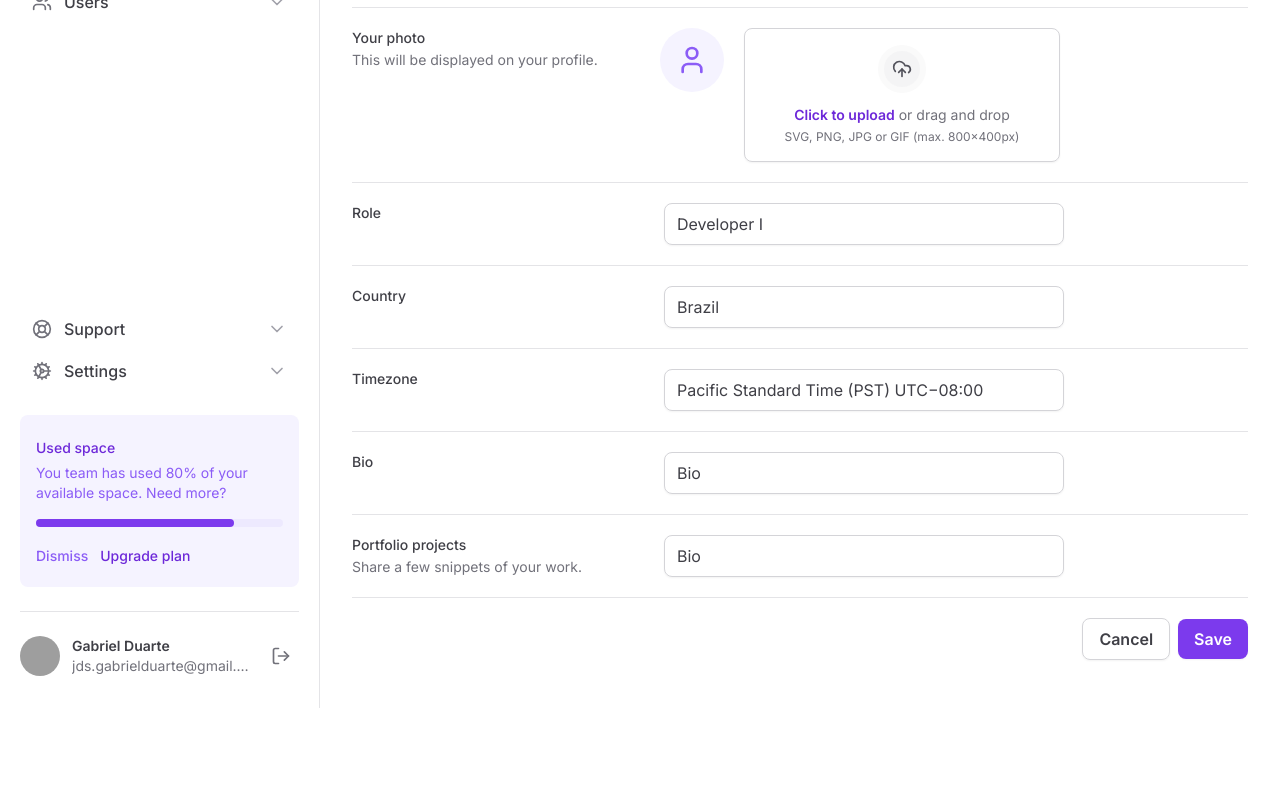
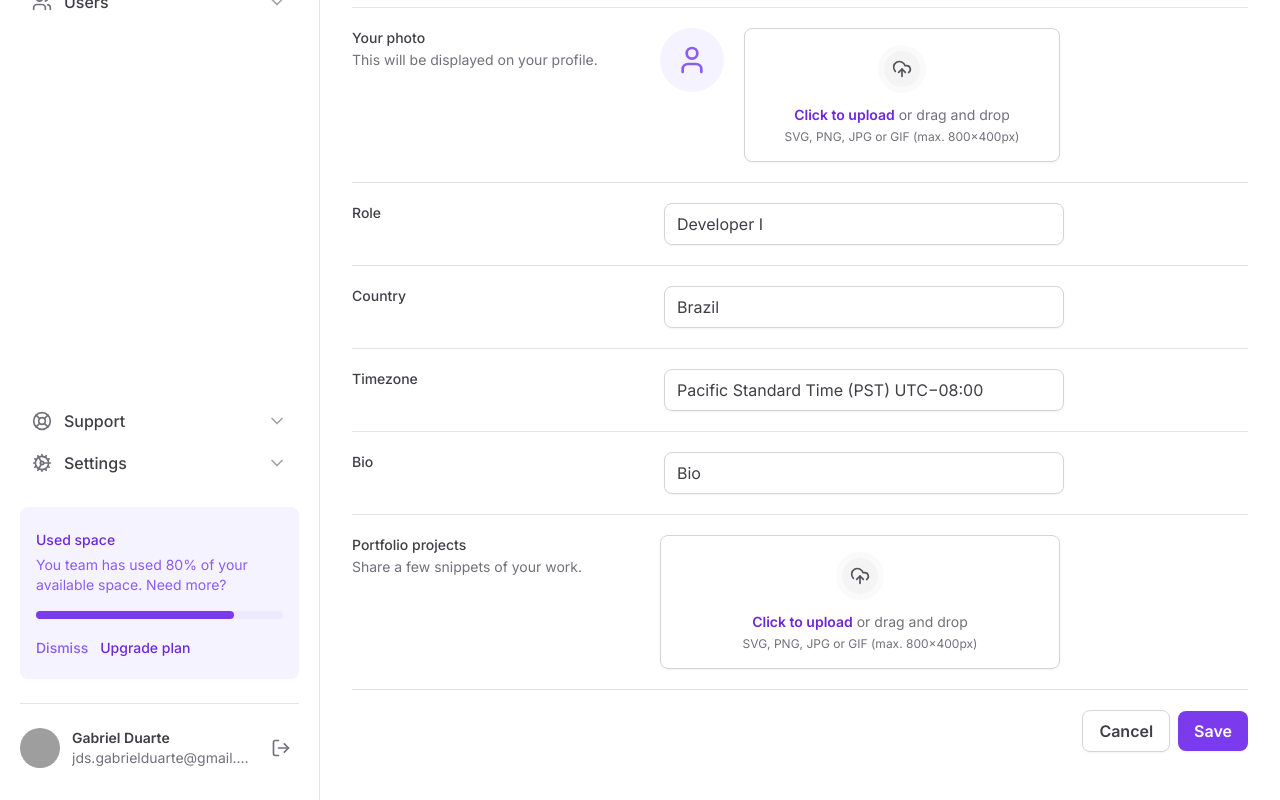
Before and after one commit to jdgabriel/masterclass-nextjs-tailwind, a Next.js app: page / in a window 1280 px wide. Shown: the part 388-1188 px from the top of the page. Before the commit the page ends 1096 px from the top, so only its background shows below. Built offline with nearby package versions, Linux system fonts and the light colour scheme; grey boxes are pictures that could not be loaded.

Commit message:
input: create file input component

```diff
--- a/src/app/page.tsx
+++ b/src/app/page.tsx
@@ -1,3 +1,4 @@
+import { InputFile } from '@/components/Form/FileInput'
 import { Input } from '@/components/Input'
 import SettingsTab from '@/components/SettingsTab'
 import { Mail, UploadCloud, User } from 'lucide-react'
@@ -82,33 +83,11 @@ export default function Home() {
                 This will be displayed on your profile.
               </span>
             </label>
-            <div className="flex items-start gap-5">
-              <div className="flex h-16 w-16 items-center justify-center rounded-full bg-violet-50">
-                <User className="h-8 w-8 text-violet-500" />
-              </div>
-
-              <label
-                htmlFor="photo"
-                className="hover:bg-violet-25 group flex flex-1 cursor-pointer flex-col items-center gap-3 rounded-lg border border-zinc-300 px-6 py-4 text-center text-zinc-500 shadow-sm hover:border-violet-200 hover:text-violet-500"
-              >
-                <div className="border-6 rounded-full border-zinc-50 bg-zinc-100 p-2 group-hover:border-violet-50 group-hover:bg-violet-100">
-                  <UploadCloud className="h-5 w-5 text-zinc-600 group-hover:text-violet-600" />
-                </div>
-
-                <div className="flex flex-col items-center gap-1">
-                  <span className="text-sm">
-                    <span className="font-semibold text-violet-700">
-                      Click to upload
-                    </span>{' '}
-                    or drag and drop
-                  </span>
-                  <span className="text-xs">
-                    SVG, PNG, JPG or GIF (max. 800x400px)
-                  </span>
-                </div>
-              </label>
-              <input className="sr-only" id="photo" type="file" />
-            </div>
+            <InputFile.Root className="flex items-start gap-5">
+              <InputFile.Preview />
+              <InputFile.Trigger />
+              <InputFile.Control />
+            </InputFile.Root>
           </div>
 
           <div className="grid-cols-form grid gap-3 pt-5">
@@ -167,9 +146,10 @@ export default function Home() {
                 Share a few snippets of your work.
               </span>
             </label>
-            <Input.Root>
-              <Input.Control id="portfolio" type="text" defaultValue="Bio" />
-            </Input.Root>
+            <InputFile.Root>
+              <InputFile.Trigger />
+              <InputFile.Control multiple />
+            </InputFile.Root>
           </div>
 
           <div className="flex items-center justify-end gap-2 pt-5">
--- /dev/null
+++ b/src/components/Form/FileInput/index.tsx
@@ -0,0 +1,50 @@
+import { UploadCloud, User } from 'lucide-react'
+import { ComponentProps } from 'react'
+
+type InputFileRootProps = ComponentProps<'div'>
+
+function InputFileRoot(props: InputFileRootProps) {
+  return <div {...props} />
+}
+
+function InputFileTrigger() {
+  return (
+    <label
+      htmlFor="photo"
+      className="hover:bg-violet-25 group flex flex-1 cursor-pointer flex-col items-center gap-3 rounded-lg border border-zinc-300 px-6 py-4 text-center text-zinc-500 shadow-sm hover:border-violet-200 hover:text-violet-500"
+    >
+      <div className="border-6 rounded-full border-zinc-50 bg-zinc-100 p-2 group-hover:border-violet-50 group-hover:bg-violet-100">
+        <UploadCloud className="h-5 w-5 text-zinc-600 group-hover:text-violet-600" />
+      </div>
+
+      <div className="flex flex-col items-center gap-1">
+        <span className="text-sm">
+          <span className="font-semibold text-violet-700">Click to upload</span>{' '}
+          or drag and drop
+        </span>
+        <span className="text-xs">SVG, PNG, JPG or GIF (max. 800x400px)</span>
+      </div>
+    </label>
+  )
+}
+
+function InputFilePreview() {
+  return (
+    <div className="flex h-16 w-16 items-center justify-center rounded-full bg-violet-50">
+      <User className="h-8 w-8 text-violet-500" />
+    </div>
+  )
+}
+
+type InputFileControlProps = ComponentProps<'input'>
+
+function InputFileControl(props: InputFileControlProps) {
+  return <input className="sr-only" id="photo" type="file" {...props} />
+}
+
+export const InputFile = {
+  Root: InputFileRoot,
+  Trigger: InputFileTrigger,
+  Preview: InputFilePreview,
+  Control: InputFileControl,
+}
```
